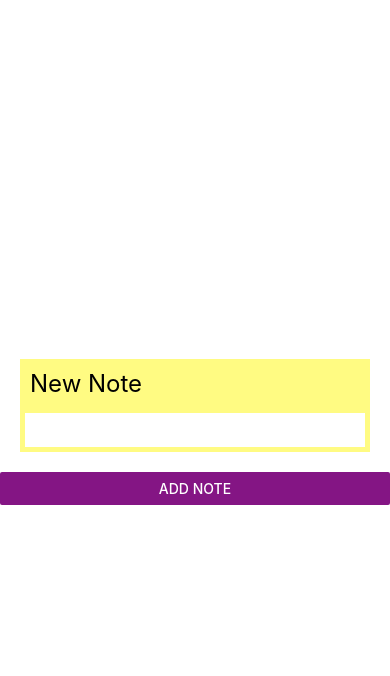
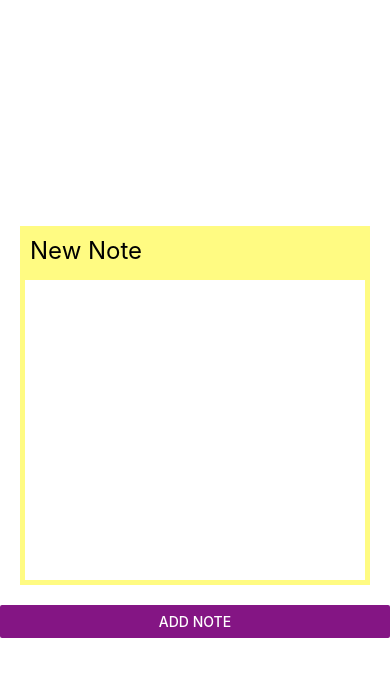
Before and after one commit to jleldridge/NotesMD, a React Native app: screen / in a window 390 px wide. Both pictures are taken after a click on the button "ADD NOTE". Shown: the top 676 px of the page. Built offline with nearby package versions, Linux system fonts and the light colour scheme.

Commit message:
Use MarkdownEditor component again.

```diff
--- a/src/components/MarkdownEditor.tsx
+++ b/src/components/MarkdownEditor.tsx
@@ -1,5 +1,5 @@
-import React from "react";
-import { ScrollView, StyleSheet, TextInput } from "react-native";
+import React, { useCallback, useRef, RefObject } from "react";
+import { TouchableHighlight, StyleSheet, TextInput } from "react-native";
 
 type Props = {
   markdown: string;
@@ -9,22 +9,30 @@ type Props = {
 };
 
 export default function MarkdownEditor(props: Props) {
+  const inputElement: RefObject<TextInput> = useRef<TextInput>(null);
+
+  const onTouchEditor = () => {
+    inputElement?.current?.focus();
+  };
+
   return (
-    <ScrollView style={props.style}>
+    <TouchableHighlight onPress={onTouchEditor} style={props.style}>
       {props.editing && (
         <TextInput
+          ref={inputElement}
           value={props.markdown}
           style={styles.markdownInput}
           onChangeText={props.onChangeText}
           multiline={true}
         />
       )}
-    </ScrollView>
+    </TouchableHighlight>
   );
 }
 
 const styles = StyleSheet.create({
   markdownInput: {
-    position: "absolute",
+    backgroundColor: "#fff",
+    margin: 5,
   },
 });
--- a/src/components/Note.tsx
+++ b/src/components/Note.tsx
@@ -46,16 +46,11 @@ export default function Note(props: Props) {
         defaultValue={title}
         onChangeText={(text) => setTitle(text)}
       />
-      {/* <MarkdownEditor
+      <MarkdownEditor
         markdown={content}
         style={styles.markdownLarge}
         editing={true}
-        onChangeText={(text) => setContent(text)} */}
-      <TextInput
-        defaultValue={content}
-        style={styles.markdownLarge}
         onChangeText={(text) => setContent(text)}
-        multiline={true}
       />
     </View>
   ) : (
@@ -81,6 +76,7 @@ const styles = StyleSheet.create({
     flex: 3,
     margin: 5,
     backgroundColor: "#FFFFFF",
+    minHeight: 300,
   },
 
   markdownSmall: {
```
